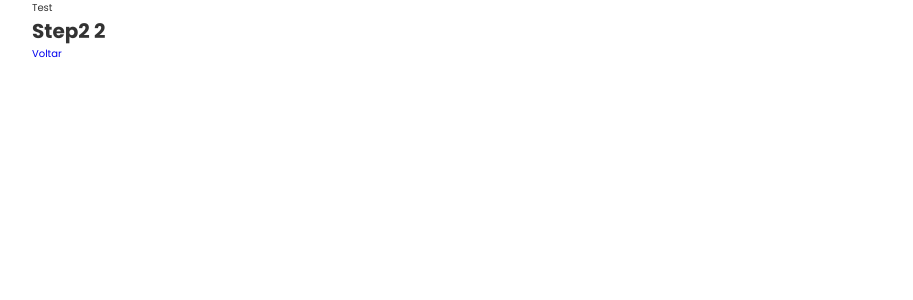
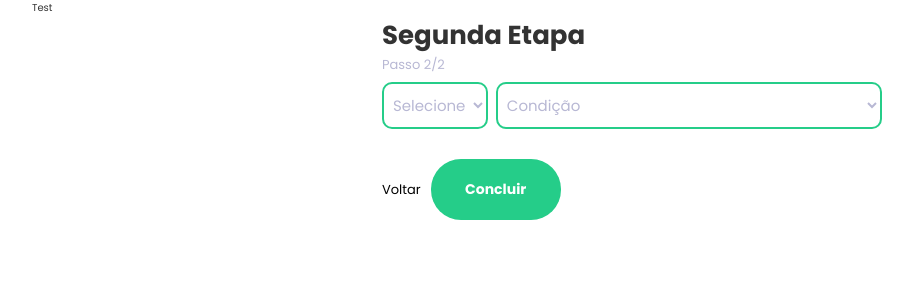
Before and after one commit to douglassantos45/computer-donation, a Next.js app: page /forms/step2 in a window 1280 px wide. Shown: the top 300 px of the page, without its empty margins (8-921 px from the left). Built offline with nearby package versions, Linux system fonts and the light colour scheme.

Commit message:
Formulario funcionando

```diff
--- a/package.json
+++ b/package.json
@@ -19,6 +19,7 @@
     "next": "12.2.3",
     "react": "18.2.0",
     "react-dom": "18.2.0",
+    "react-hot-toast": "^2.3.0",
     "sass": "^1.54.0",
     "styled-components": "^5.3.5"
   },
--- a/src/contexts/FormContext.tsx
+++ b/src/contexts/FormContext.tsx
@@ -11,16 +11,15 @@ type StateProps = {
   name: string;
   email: string;
   phone: string;
-  cep: string;
-  district: string;
-  uf: string;
+  zip: string;
   city: string;
+  state: string;
+  streetAddress: string;
   number: string;
-  street: string;
-  amount: number;
-  description: string;
-  type: string;
-  state: string;
+  complement: string;
+  neighborhood: string;
+  deviceCount: number;
+  devices: [{ type: string; condition: string }];
 };
 
 type ActionProps = {
@@ -35,19 +34,18 @@ type ContextProps = {
 
 const initialData: StateProps = {
   currentStep: 0,
-  name: '',
-  email: '',
-  phone: '',
-  cep: '',
-  district: '',
-  uf: '',
-  city: '',
-  number: '',
-  street: '',
-  amount: 0,
-  description: '',
-  type: '',
-  state: '',
+  name: 'TestNome',
+  email: 'test@gmail.com',
+  phone: '5574533323',
+  zip: '3223442',
+  city: 'cidade',
+  state: 'BA',
+  streetAddress: 'Rua',
+  number: '22',
+  complement: 'Comple',
+  neighborhood: 'Baile novo',
+  deviceCount: 1,
+  devices: [{ type: 'notebook', condition: 'working' }],
 };
 
 //Context
@@ -59,16 +57,15 @@ export enum FormAction {
   setName,
   setEmail,
   setPhone,
-  setCep,
-  setDistrict,
-  setUF,
+  setZip,
+  setCity,
+  setState,
+  setStreet,
   setNumber,
-  setCity,
-  setStreet,
-  setAmount,
-  setDescription,
-  setType,
-  setState,
+  setComplement,
+  setNeighborhood,
+  setDeviceCount,
+  setDevices,
 }
 //Recebe dados e ações
 const formReducer = (state: StateProps, action: ActionProps) => {
@@ -82,26 +79,27 @@ const formReducer = (state: StateProps, action: ActionProps) => {
       return { ...state, email: action.payload };
     case FormAction.setPhone:
       return { ...state, phone: action.payload };
-    case FormAction.setCep:
-      return { ...state, cep: action.payload };
-    case FormAction.setAmount:
-      return { ...state, amount: action.payload };
-    case FormAction.setDescription:
-      return { ...state, description: action.payload };
-    case FormAction.setType:
-      return { ...state, type: action.payload };
+
+    case FormAction.setZip:
+      return { ...state, zip: action.payload };
+    case FormAction.setCity:
+      return { ...state, city: action.payload };
     case FormAction.setState:
       return { ...state, state: action.payload };
-    case FormAction.setCity:
-      return { ...state, city: action.payload };
-    case FormAction.setDistrict:
-      return { ...state, district: action.payload };
-    case FormAction.setUF:
-      return { ...state, uf: action.payload };
+    case FormAction.setStreet:
+      return { ...state, streetAddress: action.payload };
     case FormAction.setNumber:
       return { ...state, number: action.payload };
-    case FormAction.setStreet:
-      return { ...state, street: action.payload };
+    case FormAction.setComplement:
+      return { ...state, complement: action.payload };
+    case FormAction.setNeighborhood:
+      return { ...state, neighborhood: action.payload };
+
+    case FormAction.setDeviceCount:
+      return { ...state, deviceCount: parseInt(action.payload) };
+    case FormAction.setDevices:
+      return { ...state, devices: action.payload };
+
     default:
       return state;
   }
--- a/src/pages/_app.tsx
+++ b/src/pages/_app.tsx
@@ -1,3 +1,4 @@
+import { Toaster } from 'react-hot-toast';
 import '../../styles/global.scss';
 import { FormProvider } from '../contexts/FormContext';
 
@@ -5,6 +6,7 @@ function MyApp({ Component, pageProps }) {
   return (
     <FormProvider>
       <div className="container">
+        <Toaster />
         <header>Test</header>
         <Component {...pageProps} />
       </div>
--- a/src/pages/forms/step1/styles.module.scss
+++ b/src/pages/forms/step1/styles.module.scss
@@ -1,4 +1,9 @@
 .container {
+  display: flex;
+  flex-direction: column;
+  justify-content: center;
+  margin: 0 auto;
+  max-width: 500px;
 
   p {
     font-size: 13px;
@@ -19,14 +24,47 @@
     margin: 30px 0;
   }
 
+  .form_group {
+    margin-bottom: 30px;
+  }
+
+  .input_group {
+    display: flex;
+    justify-content: space-between;
+
+    label:not(:last-child) {
+      margin-right: 8px;
+    }
+
+    .sm {
+      width: 25%;
+    }
+  }
+
+
   label {
     font-size: 13px;
+    width: 100%;
+
+    select {
+      display: block;
+      margin-top: 7px;
+      width: 100%;
+      padding: 10px 5px;
+      border: 2px solid #25cd89;
+      border-radius: 10px;
+      color: #000;
+      outline: 0;
+      font-size: 15px;
+
+      background-color: #fff;
+    }
 
     input {
       display: block;
       margin-top: 7px;
       width: 100%;
-      padding: 20px 10px;
+      padding: 10px 5px;
       border: 2px solid #25cd89;
       border-radius: 10px;
       color: #000;
@@ -37,8 +75,6 @@
     }
   }
 
-
-
   button {
     background-color: #25cd89;
     color: #fff;
@@ -47,13 +83,32 @@
     padding: 20px 40px;
     border: 0;
     border-radius: 30px;
-    margin-top: 30px;
+    width: 130px;
+    display: flex;
+    align-items: center;
+    justify-content: center;
 
     cursor: pointer;
   }
 }
 
 .loading {
+  position: fixed;
+  left: 0;
+
   display: none;
-  color: red;
+  justify-content: center;
+  align-items: center;
+  width: 100%;
+  height: 50px;
+
+  p {
+
+    -webkit-box-shadow: 2px 4px 12px -3px #000000;
+    box-shadow: 2px 4px 12px -5px #000000;
+
+    background-color: #fff;
+    padding: 10px 30px;
+    border-radius: 5px;
+  }
 }
--- a/src/pages/forms/step2/index.tsx
+++ b/src/pages/forms/step2/index.tsx
@@ -1,11 +1,38 @@
 import Link from 'next/link';
-import { useEffect } from 'react';
+import { MouseEvent, useEffect, useState } from 'react';
 import { useForm, FormAction } from '../../../contexts/FormContext';
+import toast from 'react-hot-toast';
+import { api } from '../../../services/api-donation';
 
 import styles from './styles.module.scss';
+import { responseMessage } from '../../../utils/Messages';
 
 export default function Step2() {
   const { state, dispatch } = useForm();
+  const device = [];
+  const condition = [];
+  const devices = [];
+
+  const equipments = [
+    { value: 'notebook', name: 'Notebook' },
+    { value: 'desktop', name: 'Desktop' },
+    { value: 'netBook', name: 'NetBook' },
+    { value: 'screen', name: 'Monitor' },
+    { value: 'printer', name: 'Impressora' },
+    { value: 'scanner', name: 'Scanner' },
+  ];
+
+  const states = [
+    {
+      value: 'working',
+      name: 'Tem todas as partes, liga e funciona normalmente',
+    },
+    { value: 'notWorking', name: 'Tem todas as partes, mas não liga mais' },
+    {
+      value: 'broken',
+      name: ' Faltam peças, funciona só as vezes ou está quebrado',
+    },
+  ];
 
   useEffect(() => {
     dispatch({
@@ -14,10 +41,114 @@ export default function Step2() {
     });
   }, []);
 
+  function handleSubmit(e: MouseEvent<HTMLElement>) {
+    e.preventDefault();
+
+    const deviceSelected = {
+      type: 'device',
+      condition: 'condition',
+    };
+
+    devices.push(deviceSelected);
+
+    dispatch({
+      type: FormAction.setDevices,
+      payload: devices,
+    });
+
+    delete state.currentStep;
+
+    api
+      .post('/donation', state)
+      .then(res => {
+        toast.success(responseMessage[String(res.status)]);
+      })
+      .catch(error => {
+        console.log(error);
+        if (error.response.data?.error) {
+          return toast.error(error.response.data.errorMessage);
+        }
+        toast.error(responseMessage['500']);
+      });
+  }
+
+  function handleChangeSelect(key: string, value: string) {
+    if (key === 'setDevice') {
+      device.push(value);
+    } else if (key === 'setCondition') {
+      condition.push(value);
+    }
+  }
+
   return (
-    <div>
-      <h1 className={styles.container}>Step2 {state.currentStep}</h1>
-      <Link href="/">Voltar</Link>
+    <div className={styles.container}>
+      <h1>Segunda Etapa</h1>
+      <p>Passo {state.currentStep}/2</p>
+
+      <div className={styles.form_group}>
+        {/* <label htmlFor="devices">
+          <select
+            name="devices"
+            id="devices"
+            onChange={e => handleChangeSelect('setDevice', e.target.value)}
+          >
+            <option>Equipamentos</option>
+            {equipments.map(({ value, name }) => (
+              <option value={value} key={value}>
+                {name}
+              </option>
+            ))}
+          </select>
+        </label> */}
+
+        {state.deviceCount > 0 &&
+          Array.from({ length: state.deviceCount }, (_, key) => (
+            <div className={styles.input_group} key={key}>
+              <label htmlFor="devices">
+                <select
+                  name="devices"
+                  id="devices"
+                  onChange={e =>
+                    handleChangeSelect('setDevice', e.target.value)
+                  }
+                >
+                  <option>Selecione</option>
+                  {equipments.map(({ value, name }) => (
+                    <option value={value} key={value}>
+                      {name}
+                    </option>
+                  ))}
+                </select>
+              </label>
+
+              <label htmlFor="condition">
+                <select
+                  name="condition"
+                  id="condition"
+                  onChange={e =>
+                    handleChangeSelect('setCondition', e.target.value)
+                  }
+                >
+                  <option>Condição</option>
+                  {states.map(({ value, name }) => (
+                    <option value={value} key={value}>
+                      {name}
+                    </option>
+                  ))}
+                </select>
+              </label>
+            </div>
+          ))}
+      </div>
+
+      <div className={styles.btn_group}>
+        <div className={styles.prev}>
+          <Link href="/">Voltar</Link>
+        </div>
+        <button className={styles.submit} type="submit" onClick={handleSubmit}>
+          Concluir
+        </button>
+      </div>
     </div>
   );
 }
--- a/src/pages/forms/step2/styles.module.scss
+++ b/src/pages/forms/step2/styles.module.scss
@@ -0,0 +1,98 @@
+.container {
+  display: flex;
+  flex-direction: column;
+  justify-content: center;
+  margin: 0 auto;
+  max-width: 500px;
+
+  p {
+    font-size: 13px;
+    color: #b8b8d4;
+  }
+
+  h1 {
+    margin: 0;
+    padding: 0;
+    font-size: 26px;
+  }
+
+  hr {
+    height: 1px;
+    border: 0;
+    background-color: #16195c;
+
+    margin: 30px 0;
+  }
+
+  .form_group {
+    margin-bottom: 30px;
+  }
+
+  .input_group {
+    display: flex;
+    justify-content: space-between;
+
+    label:not(:last-child) {
+      margin-right: 8px;
+    }
+
+    .sm {
+      width: 25%;
+    }
+  }
+
+
+  label {
+    font-size: 13px;
+
+    select {
+      display: block;
+      margin-top: 7px;
+      width: 100%;
+      padding: 10px 5px;
+      border: 2px solid #25cd89;
+      border-radius: 10px;
+      color: #b8b8d4;
+      outline: 0;
+      font-size: 15px;
+
+      background-color: #fff;
+    }
+  }
+
+  .btn_group {
+    display: flex;
+    align-items: center;
+
+
+    div:not(:last-child) {
+      margin-right: 10px;
+    }
+  }
+
+  .prev a {
+    font-size: 13px;
+    color: #000
+  }
+
+  .submit {
+    background-color: #25cd89;
+    color: #fff;
+    font-size: 14px;
+    font-weight: bold;
+    padding: 20px 40px;
+    border: 0;
+    border-radius: 30px;
+    width: 130px;
+    display: flex;
+    align-items: center;
+    justify-content: center;
+
+    cursor: pointer;
+  }
+}
+
+.loading {
+  display: none;
+  color: red;
+}
--- /dev/null
+++ b/src/services/api-donation.ts
@@ -0,0 +1,5 @@
+import axios from 'axios';
+
+export const api = axios.create({
+  baseURL: 'https://doar-computador-api.herokuapp.com/',
+});
--- /dev/null
+++ b/src/utils/Messages.ts
@@ -0,0 +1,6 @@
+export const responseMessage = {
+  ['200']: 'Seus dados foram enviados com sucesso',
+  ['500']: 'Servidor indisponível. Tente novamente mais tarde.',
+  ['503']: 'Servidor indisponível. Tente novamente mais tarde.',
+  ['400']: 'Bad Request',
+};
--- a/styles/global.scss
+++ b/styles/global.scss
@@ -34,3 +34,16 @@ body {
   max-width: 1200px;
   margin: 0 auto;
 }
+
+.input_group {
+  display: flex;
+  justify-content: space-between;
+
+  label:not(:last-child) {
+    margin-right: 8px;
+  }
+
+  .sm {
+    width: 25%;
+  }
+}
```
Also changed, not shown: src/components/Button/index.tsx (added, +10 -0 lines), src/pages/forms/step1/index.tsx (+86 -25 lines), public/assets/img/loading.svg (added), 1 other file (tests, documents, lock files or other folders).
